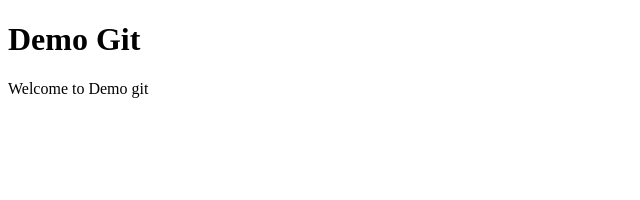
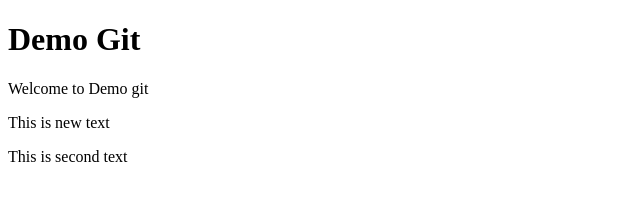
Before and after one commit to Thipxt/demogit, a plain HTML site: page index.html in a window 1280 px wide. Shown: the whole page, without its empty margins (0-640 px from the left). Drawn offline with Linux system fonts and the light colour scheme.

Commit message:
Add new texts

```diff
--- a/index.html
+++ b/index.html
@@ -4,5 +4,7 @@
 <body>
     <h1>Demo Git</h1>
     <p>Welcome to Demo git</p>
+    <p>This is new text</p>
+    <p>This is second text</p>
 </body>
 </html>
```
